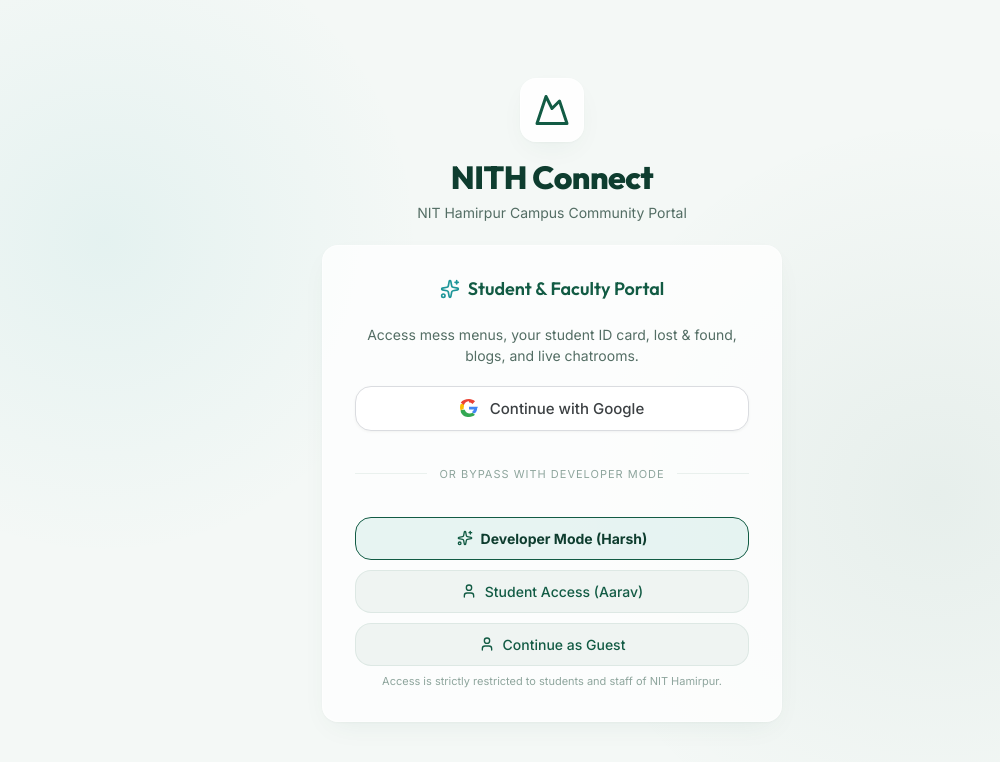
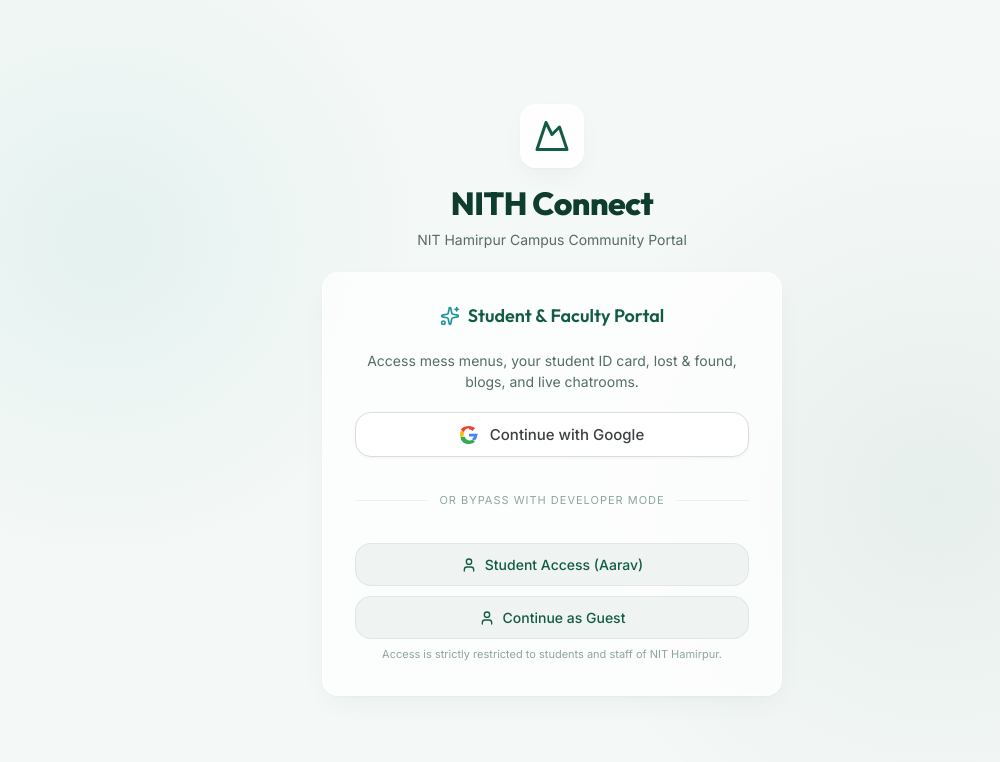
Before and after one commit to 3am-harsh/nith-connect, a Next.js app: page /login in a window 1280 px wide. Shown: the top 762 px of the page, without its empty margins (88-1088 px from the left). Built offline with nearby package versions, Linux system fonts and the light colour scheme; no server answers.

Commit message:
Remove Developer Mode (Harsh) button from login screen

```diff
--- a/src/app/login/page.tsx
+++ b/src/app/login/page.tsx
@@ -161,14 +161,6 @@ export default function LoginPage() {
 
               {/* Dev mode options */}
               <div style={styles.devButtons}>
-                <button
-                  onClick={() => handleDevLogin('developer')}
-                  style={{ ...styles.devBtn, backgroundColor: 'rgba(42, 157, 143, 0.1)', borderColor: 'var(--pine-primary)' }}
-                  disabled={isPending}
-                >
-                  <Sparkles size={16} color="var(--pine-primary)" />
-                  <span style={{ fontWeight: 'bold', color: 'var(--pine-deep)' }}>Developer Mode (Harsh)</span>
-                </button>
                 <button
                   onClick={() => handleDevLogin('student')}
                   style={styles.devBtn}
```
